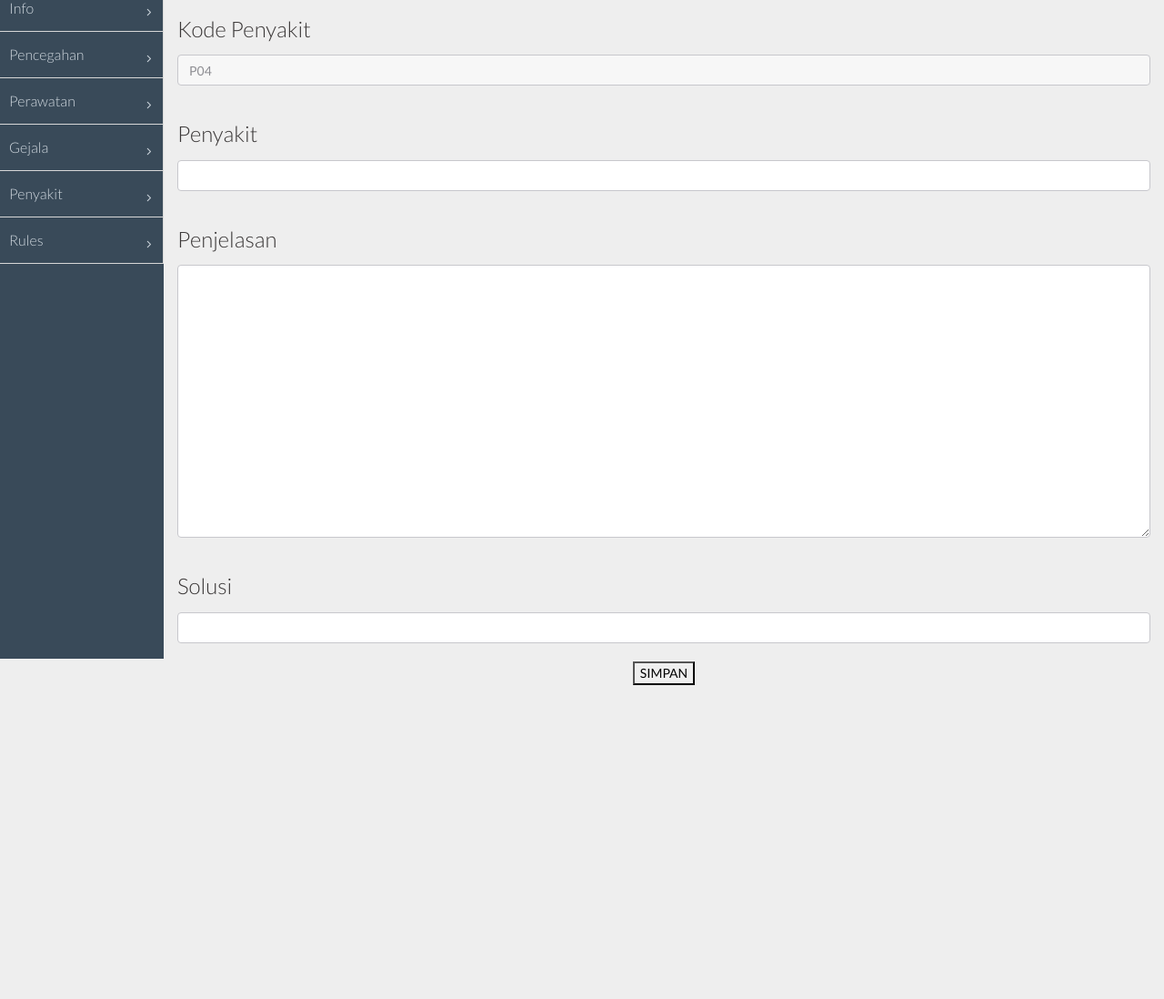
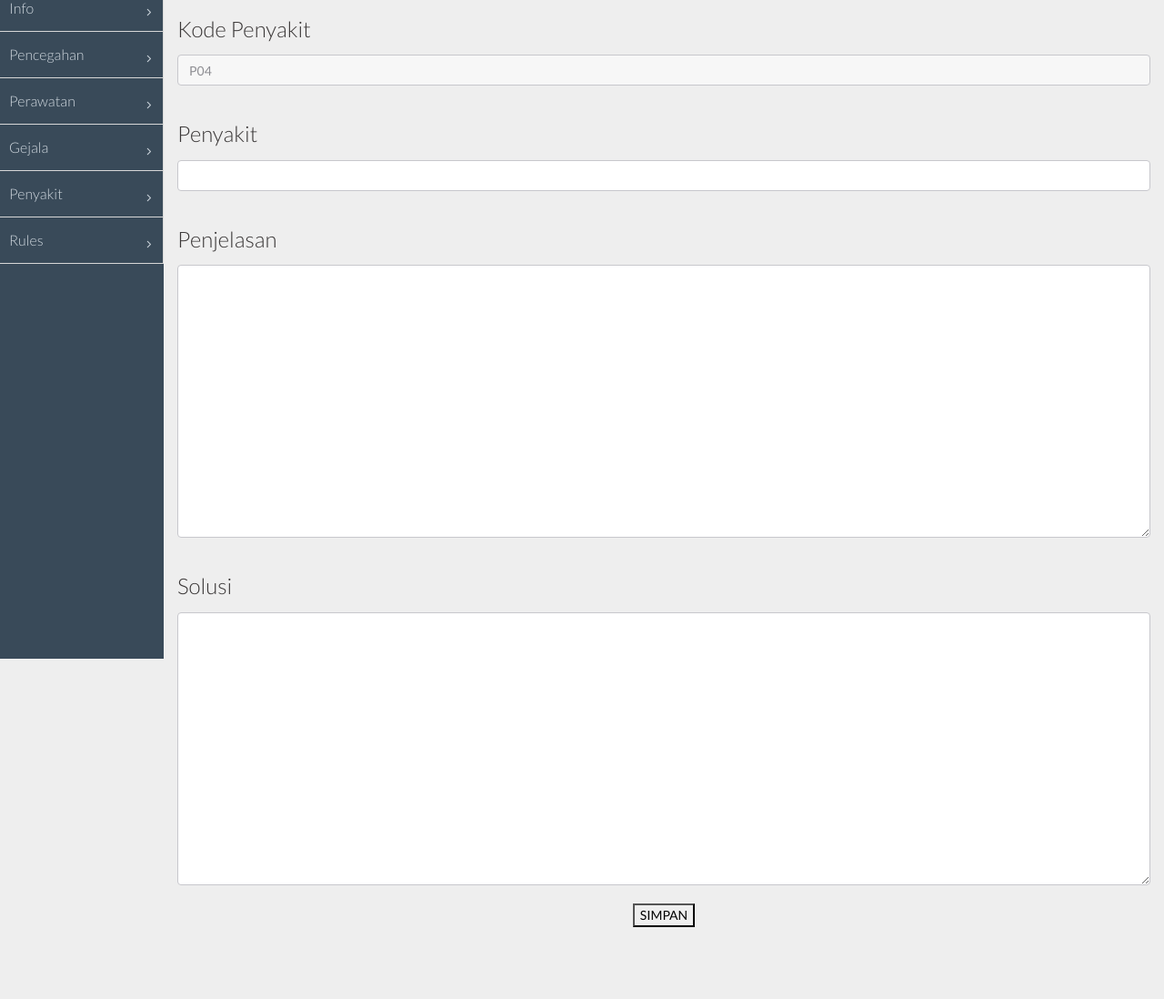
Before and after one commit to git-jendro/sispaktulang, a PHP site: page /Medilab/admin/inputpenyakit.php in a window 1280 px wide. Shown: the part 76-1174 px from the top of the page at 91% size. Before the commit the page ends 829 px from the top, so only its background shows below. Run offline with PHP 8.4, Linux system fonts and the light colour scheme; data comes from the database, SQL or seed files in the repository; some libraries are stand-ins or nearby versions.

Commit message:
update data

```diff
--- a/admin/design/header.php
+++ b/admin/design/header.php
@@ -1,4 +1,4 @@
-    <header class="header dark-bg">
+<header class="header dark-bg">
       <a href="index.php" class="logo">Dashboard <span class="lite">Admin</span></a>
 
       <div class="top-nav notification-row">
--- a/admin/editpenyakit.php
+++ b/admin/editpenyakit.php
@@ -50,7 +50,7 @@ include "koneksi.php";
                             <h3>Solusi</h3>
                         </label>
                         <div style="padding-bottom:20px">
-                            <input class="form-control" name="solusi" type="text" value="<?php echo $row['solusi']; ?>">
+                        <textarea class="form-control" name="solusi"><?php echo $row['solusi']; ?></textarea>
                         </div>
                         <div>
                             <center>
--- a/admin/inputpenyakit.php
+++ b/admin/inputpenyakit.php
@@ -50,7 +50,7 @@ include "koneksi.php";
                             <h3>Solusi</h3>
                         </label>
                         <div style="padding-bottom:20px">
-                            <input class="form-control" name="solusi" type="text" value="">
+                        <textarea class="form-control" name="solusi"></textarea>
                         </div>
                         <div style="padding-bottom:50px">
                             <center>
```
